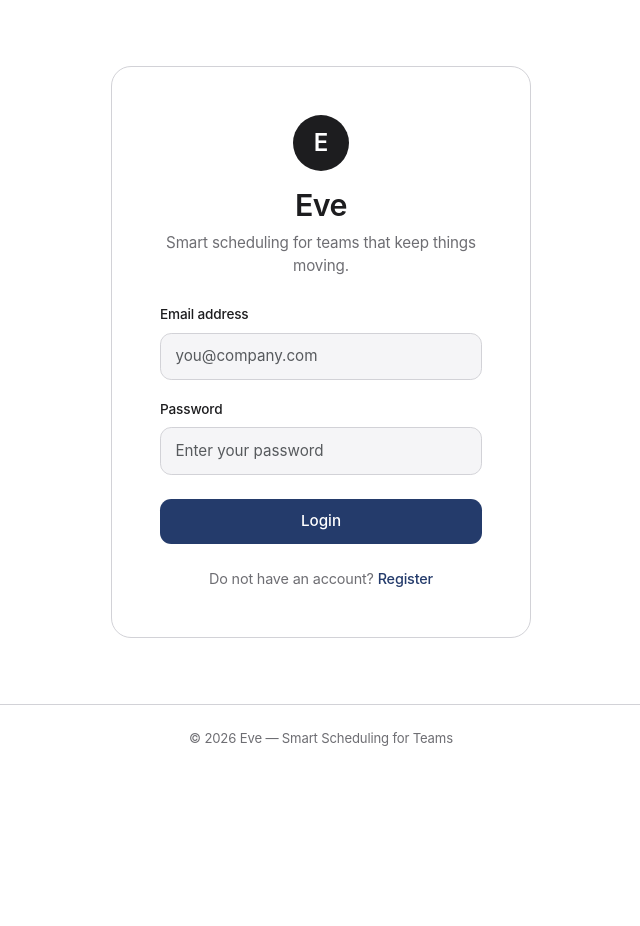
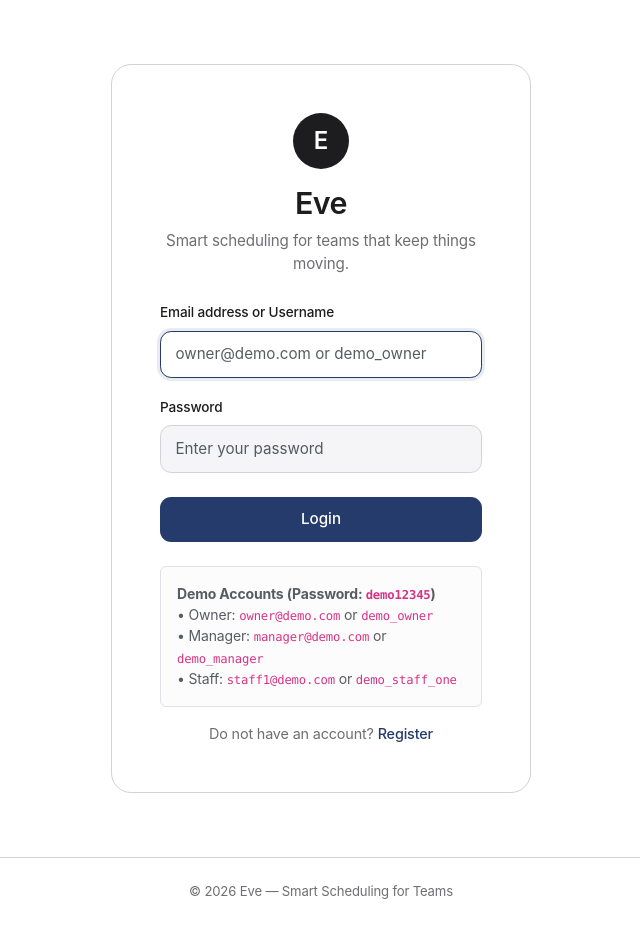
Before and after one commit to Leandrozxc/Eve, a Django app: page /login/ in a window 1280 px wide. Shown: the part 67-993 px from the top of the page, without its empty margins (319-959 px from the left). Before the commit the page ends 813 px from the top, so only its background shows below. Run offline with Django 5.2, Linux system fonts and the light colour scheme.

Commit message:
Fix login credential lookup for username/email, next redirect, and development staticfiles storage

```diff
--- a/apps/login/views.py
+++ b/apps/login/views.py
@@ -1,5 +1,7 @@
 from django.contrib import messages
 from django.contrib.auth import authenticate, login, logout
+from django.contrib.auth.models import User
+from django.db.models import Q
 from django.shortcuts import redirect, render
 
 
@@ -7,9 +9,11 @@ def login_view(request):
     if request.user.is_authenticated:
         return redirect('home:home')
 
+    next_url = request.GET.get('next') or request.POST.get('next') or ''
+
     if request.method == 'POST':
         identifier = request.POST.get('email') or request.POST.get('username') or ''
-        identifier = identifier.strip().lower()
+        identifier = identifier.strip()
         password = request.POST.get('password', '')
 
         if not identifier or not password:
@@ -19,14 +23,24 @@ def login_view(request):
                 {
                     'error': 'Please provide both email/username and password.',
                     'email': identifier,
+                    'next': next_url,
                 },
             )
 
-        user = authenticate(request, username=identifier, password=password)
+        # Look up user by username or email (case-insensitive)
+        matched_user = User.objects.filter(
+            Q(username__iexact=identifier) | Q(email__iexact=identifier)
+        ).first()
+
+        user = None
+        if matched_user:
+            user = authenticate(request, username=matched_user.username, password=password)
 
         if user is not None:
             login(request, user)
             messages.success(request, f'Welcome back, {user.first_name or user.username}!')
+            if next_url and next_url.startswith('/'):
+                return redirect(next_url)
             return redirect('home:home')
         else:
             return render(
@@ -35,10 +49,11 @@ def login_view(request):
                 {
                     'error': 'Invalid email/username or password.',
                     'email': identifier,
+                    'next': next_url,
                 },
             )
 
-    return render(request, 'login/login.html')
+    return render(request, 'login/login.html', {'next': next_url})
 
 
 def logout_view(request):
--- a/templates/login/login.html
+++ b/templates/login/login.html
@@ -21,10 +21,11 @@
 
             <form method="post" action="{% url 'login:login' %}">
                 {% csrf_token %}
+                <input type="hidden" name="next" value="{{ next }}">
 
                 <div class="mb-3">
-                    <label for="email" class="form-label">Email address</label>
-                    <input type="email" class="form-control" id="email" name="email" value="{{ email|default:'' }}" placeholder="you@company.com" required>
+                    <label for="email" class="form-label">Email address or Username</label>
+                    <input type="text" class="form-control" id="email" name="email" value="{{ email|default:'' }}" placeholder="owner@demo.com or demo_owner" required autofocus>
                 </div>
 
                 <div class="mb-3">
@@ -35,7 +36,14 @@
                 <button type="submit" class="btn eve-btn-primary w-100 mt-2">Login</button>
             </form>
 
-            <p class="text-center mt-4 mb-0 eve-switch-link">
+            <div class="alert alert-light border small mt-4 mb-0 text-muted">
+                <strong>Demo Accounts (Password: <code>demo12345</code>)</strong><br>
+                &bull; Owner: <code>owner@demo.com</code> or <code>demo_owner</code><br>
+                &bull; Manager: <code>manager@demo.com</code> or <code>demo_manager</code><br>
+                &bull; Staff: <code>staff1@demo.com</code> or <code>demo_staff_one</code>
+            </div>
+
+            <p class="text-center mt-3 mb-0 eve-switch-link">
                 Do not have an account?
                 <a href="{% url 'register:register' %}">Register</a>
             </p>
```
Also changed, not shown: eve_project/settings.py (+15 -4 lines).
